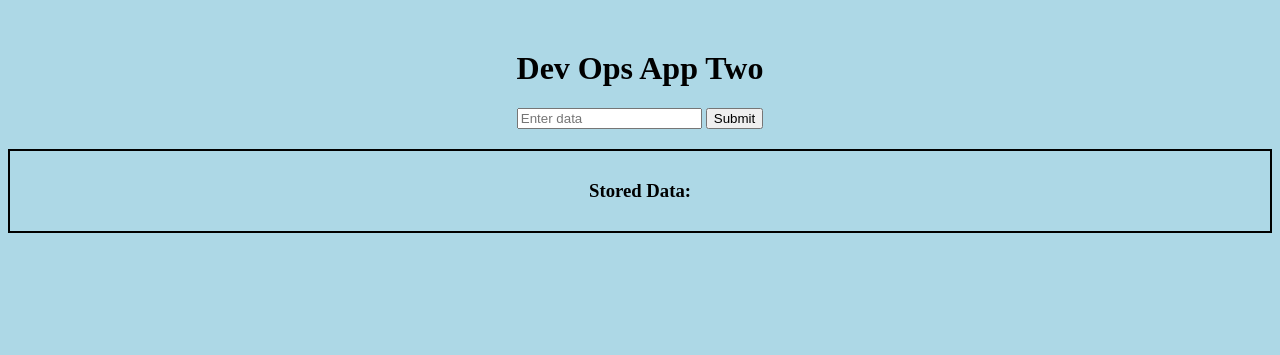
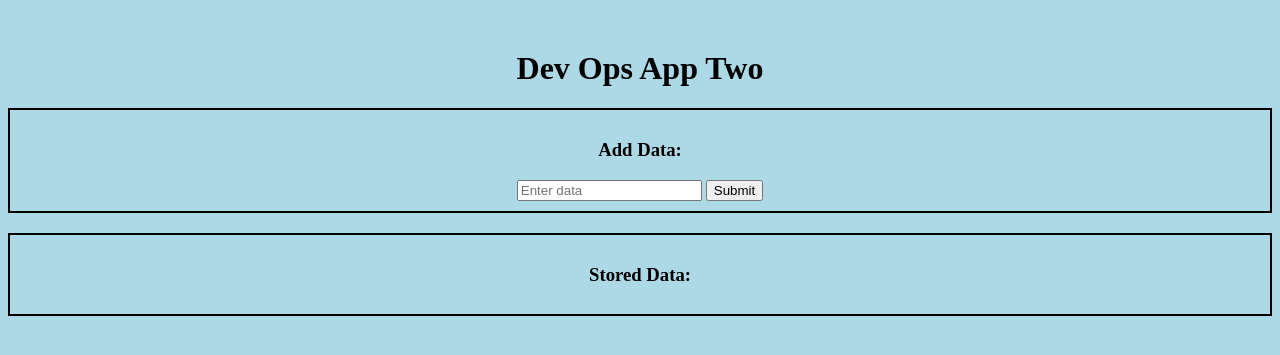
Before and after one commit to hamzabelmokht/dev_ops_app_2, a Flask app: page / in a window 1280 px wide. Shown: the top 355 px of the page. Run offline with Flask 3, Linux system fonts and the light colour scheme; some libraries are stand-ins or nearby versions.

Commit message:
updated html page to fix error

```diff
--- a/templates/index.html
+++ b/templates/index.html
@@ -3,7 +3,7 @@
 <head>
     <meta charset="UTF-8">
     <meta name="viewport" content="width=device-width, initial-scale=1.0">
-    <title>Dev Ops App 2</title>
+    <title>Dev Ops App Two</title>
     <style>
         body {
             background-color: lightblue;
@@ -11,6 +11,11 @@
         .container {
             margin-top: 50px;
             text-align: center;
+        }
+        .form-container {
+            border: 2px solid black;
+            padding: 10px;
+            margin-top: 20px;
         }
         .list-container {
             border: 2px solid black;
@@ -22,10 +27,13 @@
 <body>
     <div class="container">
         <h1 style="font-weight: bold;">Dev Ops App Two</h1>
-        <form action="/add" method="POST">
-            <input type="text" name="data" placeholder="Enter data">
-            <button type="submit">Submit</button>
-        </form>
+        <div class="form-container">
+            <h3>Add Data:</h3>
+            <form action="/add" method="POST">
+                <input type="text" name="data" placeholder="Enter data" required>
+                <button type="submit">Submit</button>
+            </form>
+        </div>
         <div class="list-container">
             <h3>Stored Data:</h3>
             <ul>
```
